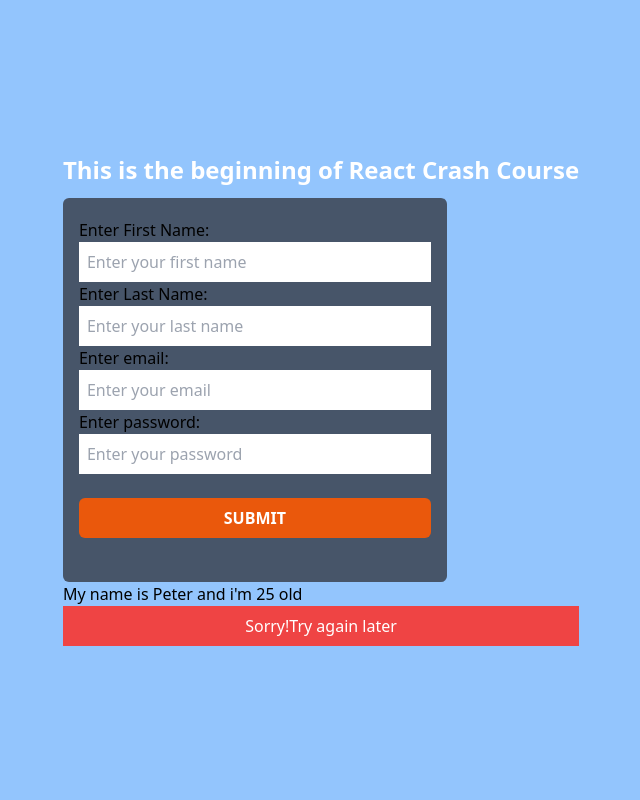
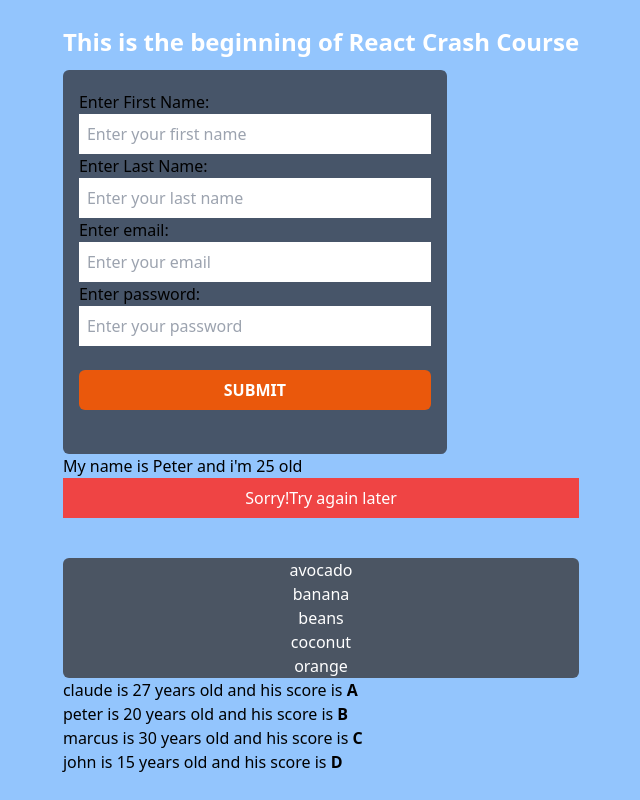
Before and after one commit to Nshimiyimana10/REACTJS-TAILWINDCSS, a React (Vite) app in the folder reactjs-vite/: page / in a window 1280 px wide. Shown: the whole page, without its empty margins (319-959 px from the left). Built offline with nearby package versions, Linux system fonts and the light colour scheme.

Commit message:
added new list items

```diff
--- a/reactjs-vite/src/App.jsx
+++ b/reactjs-vite/src/App.jsx
@@ -1,5 +1,6 @@
 import Header from './assets/components/Header'
 import SayHello from './assets/components/SayHello'
+import List from './assets/components/List'
 
 function App() {
 
@@ -7,6 +8,7 @@ function App() {
     <>
     <Header/>
     <SayHello name ="Peter" age ={25} />
+    <List/>
     </>
   )
 
--- /dev/null
+++ b/reactjs-vite/src/assets/components/List.jsx
@@ -0,0 +1,22 @@
+import React from 'react'
+
+function List() {
+    const fruits = ['orange', 'banana', 'beans','avocado', 'coconut']
+    const friends = [{ name: 'claude', age: 27, score: "A"},
+                     { name: 'peter', age: 20, score: "B"},
+                     { name: 'marcus', age: 30, score: "C"},
+                     { name: 'john', age: 15, score: "D"}]
+    const orderFruits = fruits.sort((a,b) => a.localeCompare(b));
+    const fruitItems = fruits.map((fruit) => <li>{fruit}</li>)
+    const result = friends.map((friend) => <p key ={friend.id}>{friend.id}{friend.name} is {friend.age} years old and his score is <strong>{friend.score}</strong></p>)
+  return (
+    <div>
+       <ul className = "bg-gray-600 text-white rounded-md mt-10 text-center">{fruitItems}</ul>
+       <div className = "bg-green">
+        {result}
+       </div>
+    </div>
+  )
+}
+
+export default List
```
